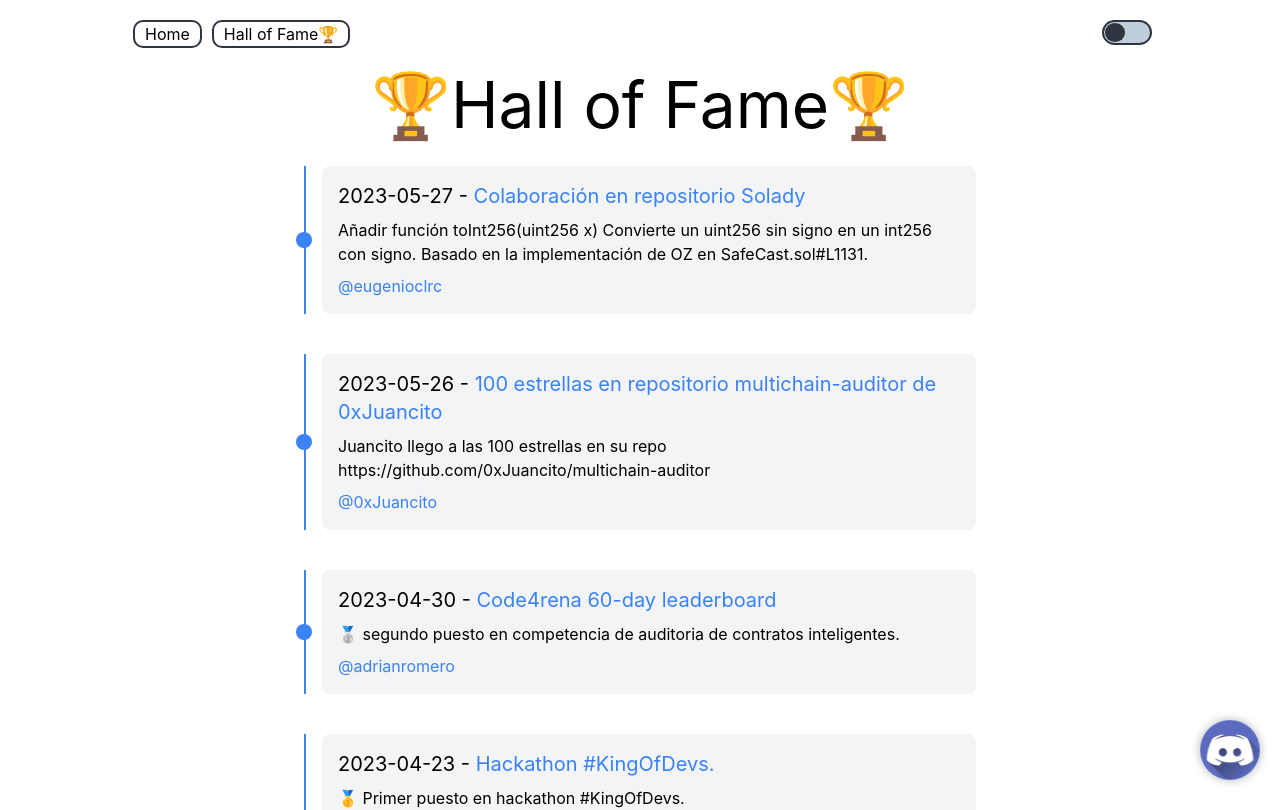
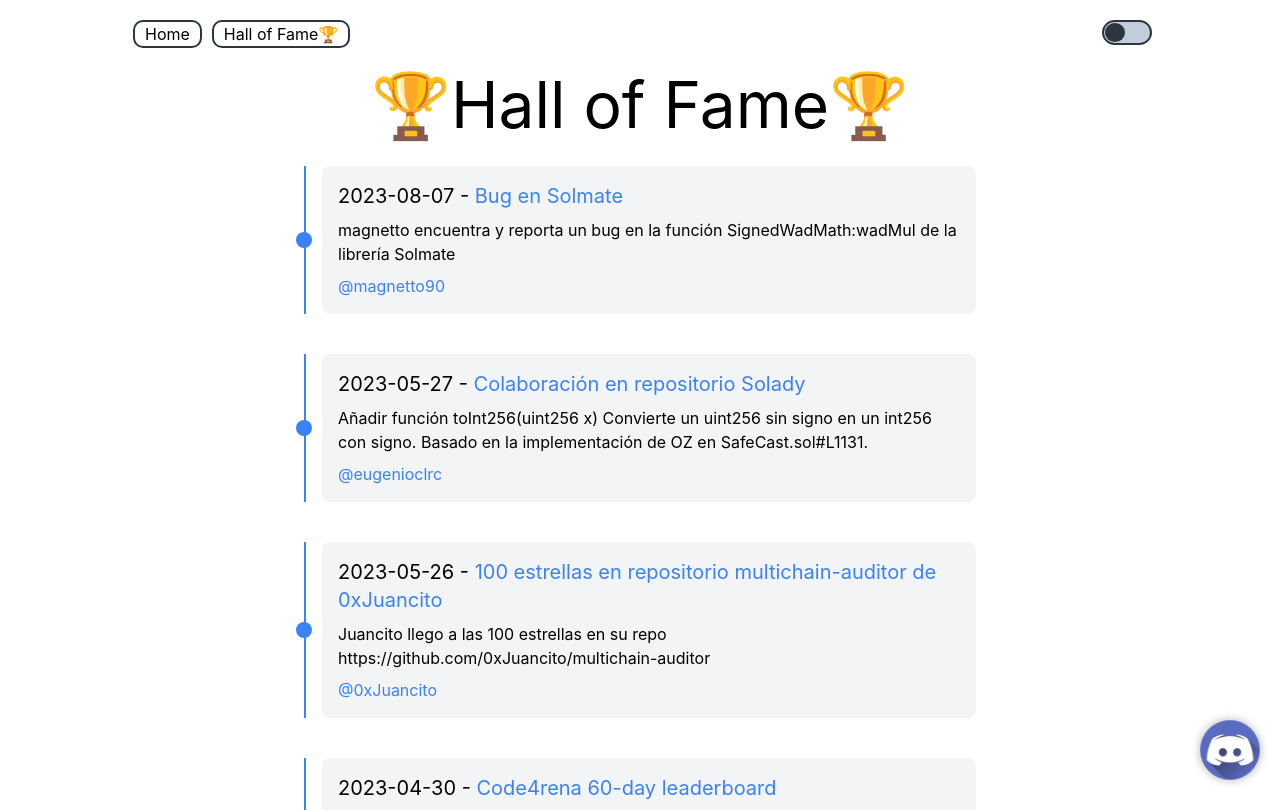
Before and after one commit to webtresclub/website, a Next.js app: page /halloffame in a window 1280 px wide. Shown: the top 810 px of the page. Built offline with nearby package versions, Linux system fonts and the light colour scheme.

Commit message:
Add magnetto finding in Solmate to HOF

```diff
--- a/pages/halloffame.js
+++ b/pages/halloffame.js
@@ -215,6 +215,13 @@
     participants: ['https://twitter.com/0xJuancito'],
     tweetUrl: 'https://twitter.com/0xJuancito/status/1662264278617927680',
   },
+  {
+    title: 'Bug en Solmate',
+    date: '2023-08-07',
+    description: 'magnetto encuentra y reporta un bug en la función SignedWadMath:wadMul de la librería Solmate',
+    participants: ['https://twitter.com/magnetto90'],
+    tweetUrl: 'https://twitter.com/transmissions11/status/1688601302371389440',
+  },
 ];
 
 export default function HallOfFame() {
```
